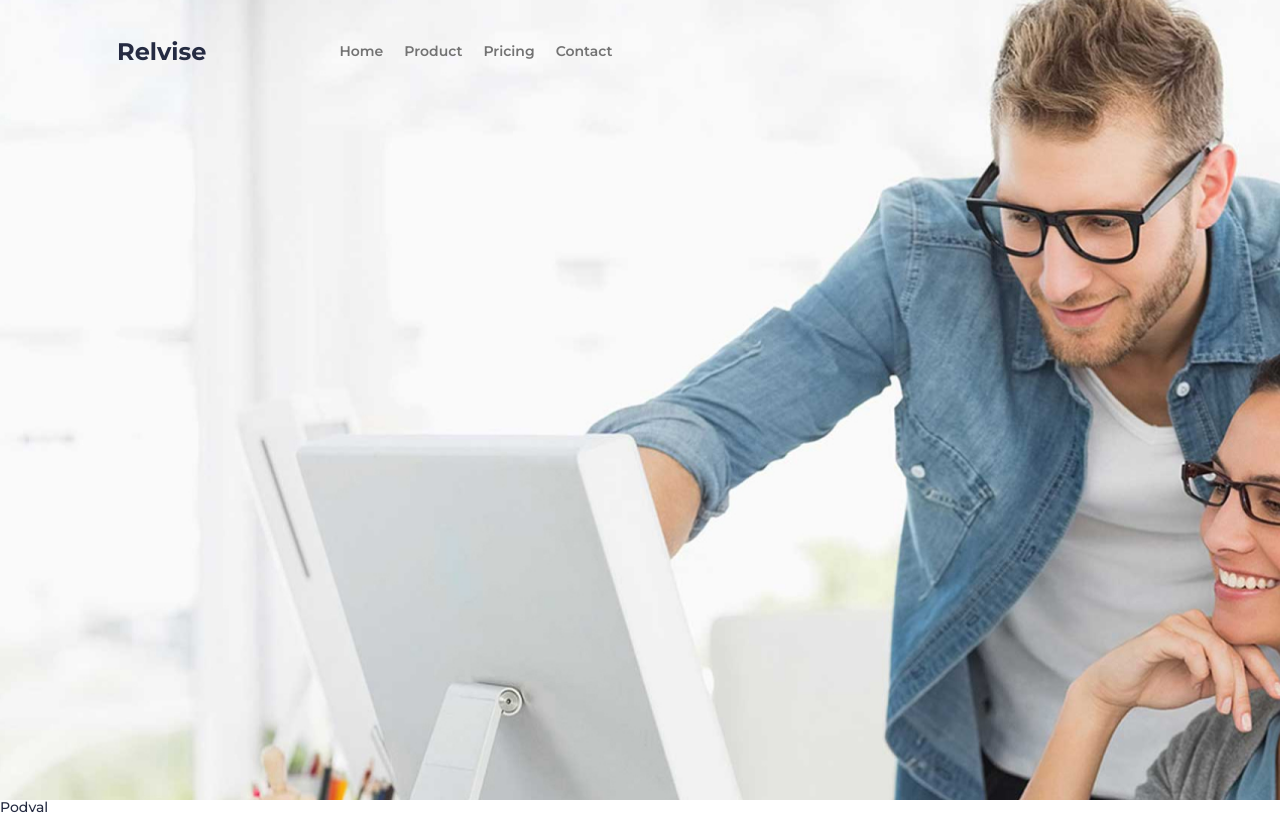
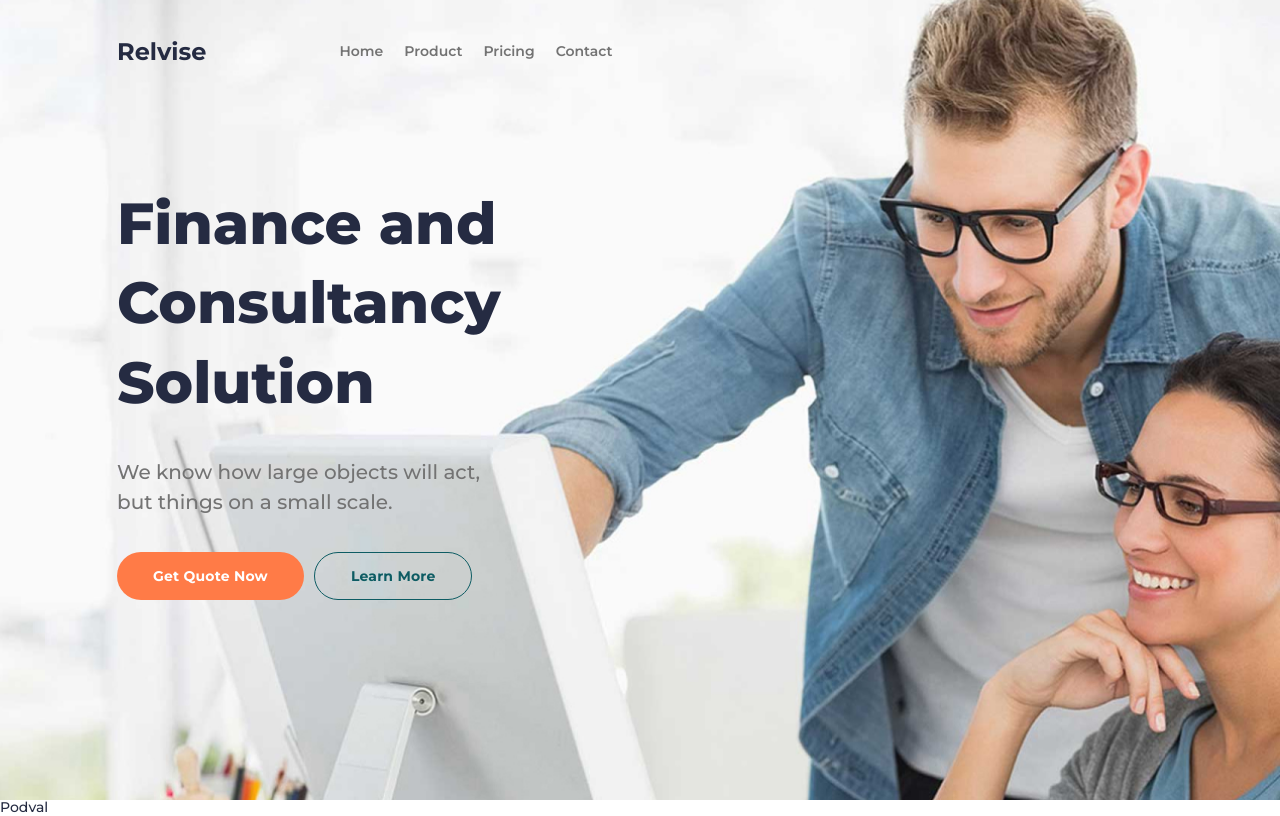
Before and after one commit to ShabatinEvg/Relvise, a plain HTML site: page index.html in a window 1280 px wide. Drawn offline with Linux system fonts and the light colour scheme.

Commit message:
Butoms & Sif img-main

```diff
--- a/css/style.css
+++ b/css/style.css
@@ -149,7 +149,7 @@ body {
     padding: 184px 0px 191px 0px;
     position: relative;
     z-index: 2;
-    max-width: 509px;
+    max-width: 400px;
 }
 .main-block__body > *:not(:last-child) {
     margin: 0px 0px 35px 0px;
@@ -168,12 +168,32 @@ body {
 
 }
 .main-block__buttons {
+    display: inline-flex;
 }
 .main-block__button {
+    border-radius: 37px;
+    display: flex;
+    min-height: 48px;
+    justify-content: center;
+    align-items: center;
+    letter-spacing: 0.2px;
+    font-weight: 700;
+    line-height: 150%;
+    padding: 5px 36px;
 }
-.main-block__button_border {
+.main-block__button:not(:last-child) {
+    margin: 0px 10px 0px 0px;
 }
 
+.main-block__button_orange {
+    background: #FF7B47;
+    color: #fff;
+}
+
+.main-block__button_border {
+    color: #0D5C63;
+    border: 1px solid #0D5C63;
+}
 
 .main-block__image {
     position: absolute;
@@ -182,3 +202,9 @@ body {
     top: 0;
     left: 0;
 }
+
+@media (max-width: 1300px) {
+        .main-block__image img {
+        object-position: right;
+    }
+}
--- a/index.html
+++ b/index.html
@@ -36,12 +36,13 @@
 			<main class="page">
 				<div class="page__main-block main-block">
 					<div class="main-block__conteiner _container">
-						<div class="main-block__body"></div>
+							<div class="main-block__body">
 								<h1 class="main-block__title">Finance and Consultancy Solution</h1>
 								<div class="main-block__text">We know how large objects will act, but things on a small scale.</div>
 								<div class="main-block__buttons">
-							<a href="" class="main-block__button">Get Quote Now</a>
+									<a href="" class="main-block__button main-block__button_orange">Get Quote Now</a>
 									<a href="" class="main-block__button main-block__button_border">Learn More</a>
+								</div>
 							</div>
 						</div>
 					</div>
```
Lines whose indentation alone changed are shown as unchanged.
